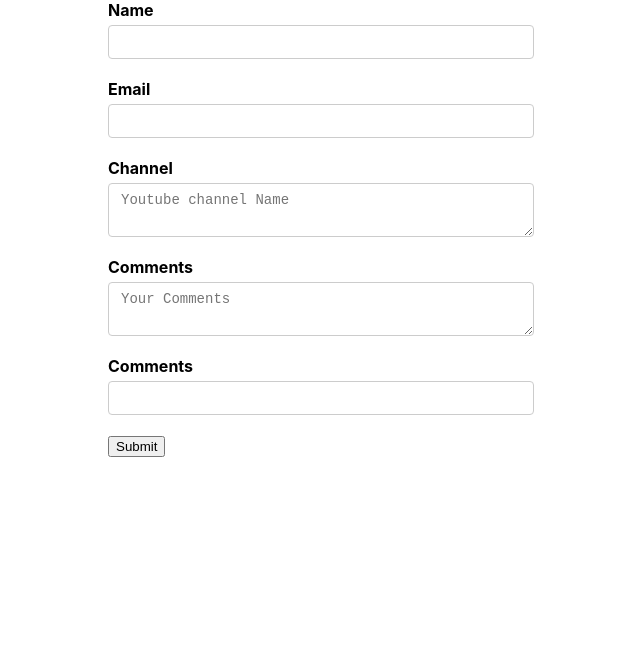
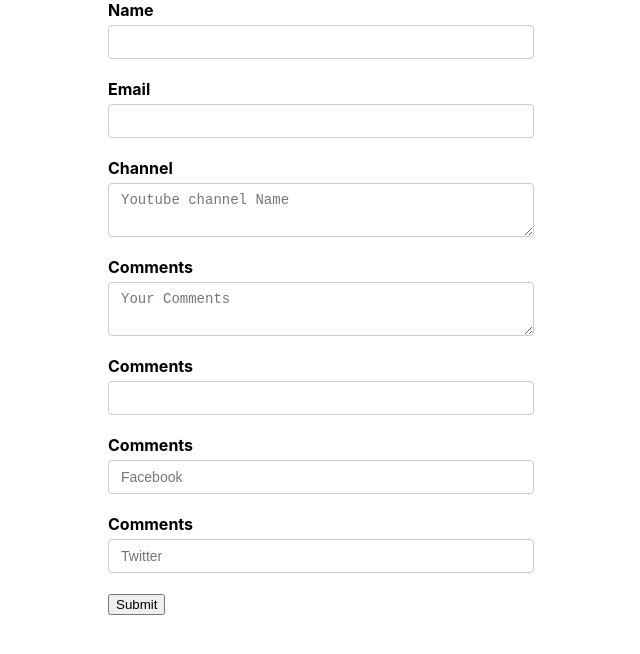
Before and after one commit to sumanta2/reactformik, a React (Create React App) app: page / in a window 1280 px wide. Shown: the top 654 px of the page, without its empty margins (319-959 px from the left). Built offline with nearby package versions, Linux system fonts and the light colour scheme.

Commit message:
13 Nested Object

```diff
--- a/src/components/YoutubeForm.js
+++ b/src/components/YoutubeForm.js
@@ -22,6 +22,10 @@ const YoutubeForm = () => {
     channel: '',
     comments: '',
     address: '',
+    social:{
+      facebook:'',
+      twitter:'',
+    },
   }
 
 
@@ -97,6 +101,18 @@ const YoutubeForm = () => {
           <ErrorMessage name='address' component={TextError} />
         </div>
 
+        <div className="form-control">
+          <label htmlFor="facebook">Comments</label>
+           <Field  placeholder="Facebook" type="text" name="social.facebook" id="facebook" /> {/* in the name property social.facebook means here we store the facebook value in a nested object*/}
+          <ErrorMessage name='comments' component={TextError}/>
+        </div>
+
+        <div className="form-control">
+          <label htmlFor="twitter">Comments</label>
+          <Field placeholder="Twitter" type="text" name="social.twitter" id="twitter"/>  {/* in the name property social.twitter means here we store the twitter value in a nested object*/}
+          <ErrorMessage name='comments' component={TextError}/>
+        </div>
+
         {/* onBlur event help to track any component are already visited or not */}
 
         <button type="submit">Submit</button>
```
Also changed, not shown: ReadMe.txt.
